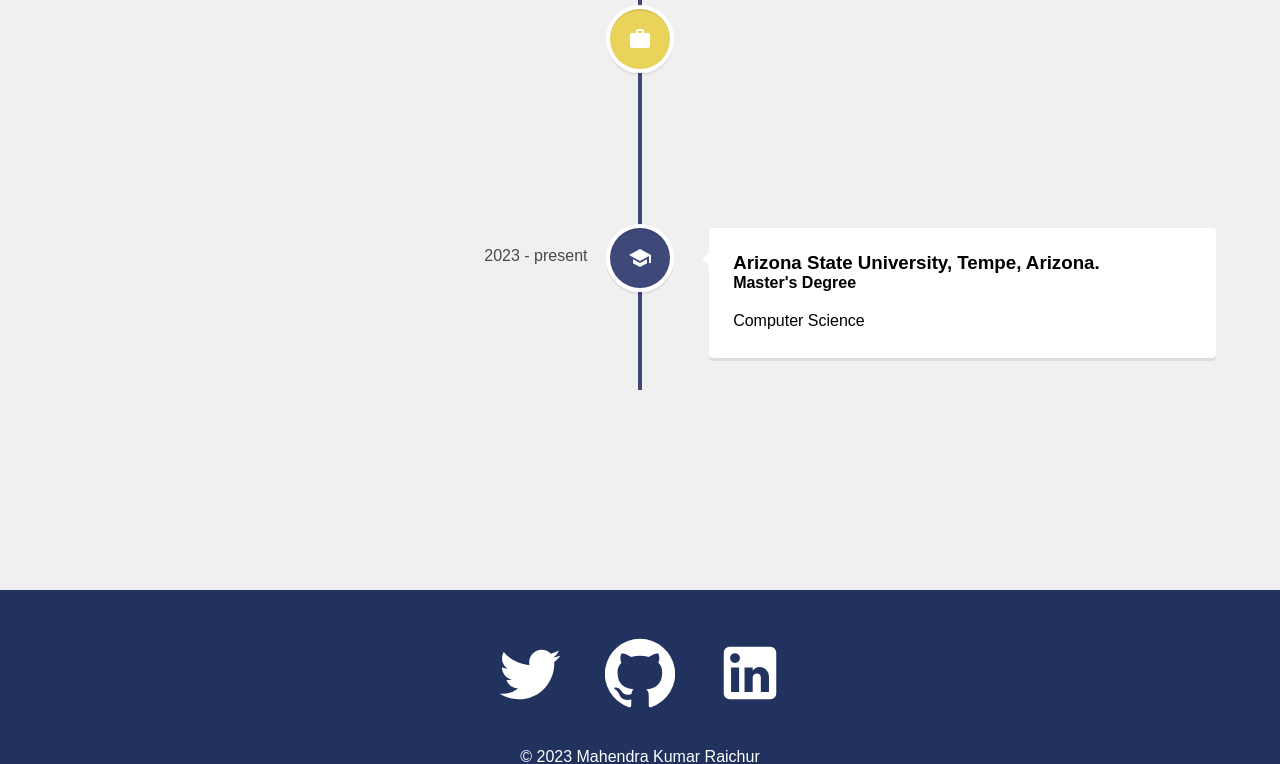
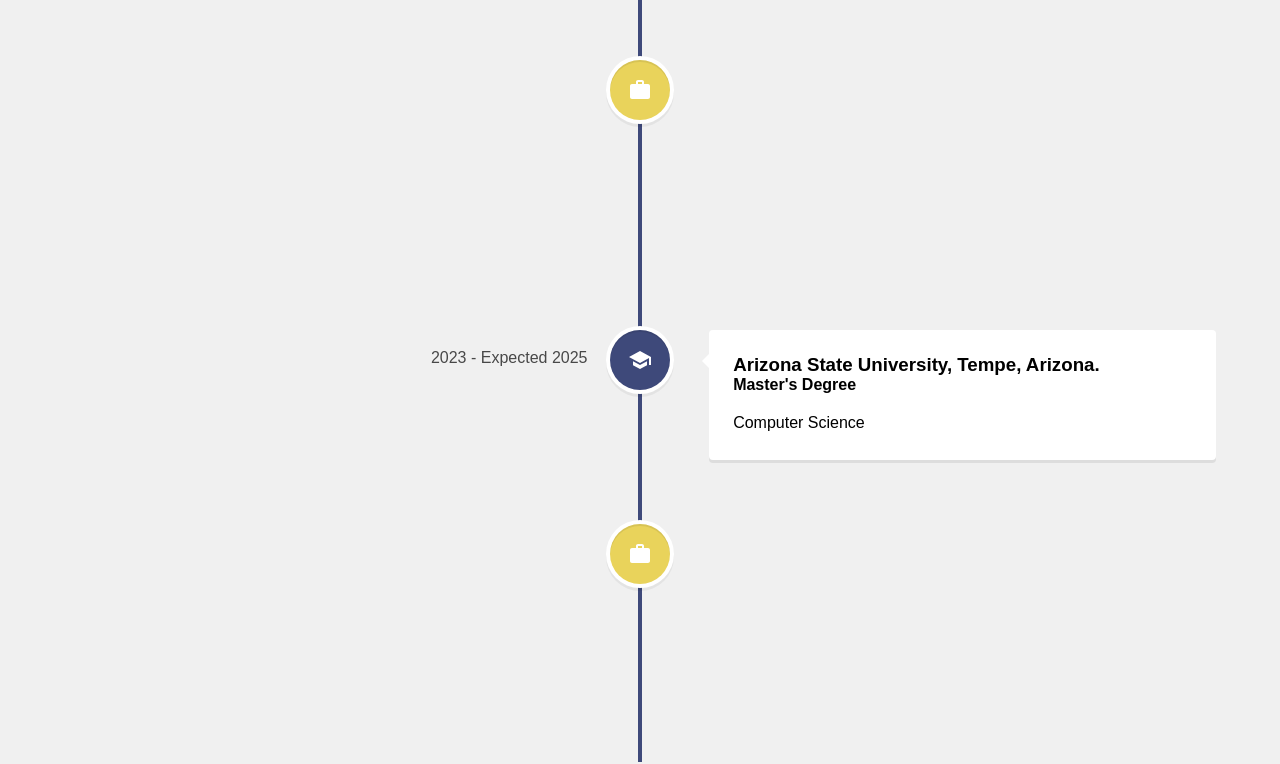
Before and after one commit to Mahendra14/Mahendra-Portfolio, a React (Create React App) app: page /experience in a window 1280 px wide. Shown: the part 536-1300 px from the top of the page. Built offline with nearby package versions, Linux system fonts and the light colour scheme.

Commit message:
Updating the experience fields and the tools

```diff
--- a/src/pages/Experience.js
+++ b/src/pages/Experience.js
@@ -39,7 +39,7 @@ function Experience() {
           <h4 className="vertical-timeline-element-subtitle">
             Hyderabad, India.
           </h4>
-          <p>Developed the API Automation POC from Scratch using React and SpringBoot,  which reduced the release time by 60%.</p>
+          <p>Conceptualized an automated API release prototype, automated Oracle Cloud Gateways, improved CI/CD processes, boosting productivity and efficiency by 20%, earning "Best Employee of the Month" in March 2021.</p>
         </VerticalTimelineElement>
 
         <VerticalTimelineElement
@@ -55,12 +55,11 @@ function Experience() {
             Hyderabad, India.
           </h4>
           <p>
-            Helped the team launch 2 major releases and 5 minor releases by working both in the front-end, back-end and devops.
-          </p>
+            Developed an ELK dashboard, engineered a SaaS billing module, led a GraphQL streaming initiative, revamped IAM security, and drove Agile practices as a Scrum Master, boosting overall performance and security.         </p>
         </VerticalTimelineElement>
         <VerticalTimelineElement
           className="vertical-timeline-element--education"
-          date="2023 - present"
+          date="2023 - Expected 2025"
           iconStyle={{ background: "#3e497a", color: "#fff" }}
           icon={<SchoolIcon />}
         >
@@ -73,6 +72,22 @@ function Experience() {
 
           <p> Computer Science</p>
         </VerticalTimelineElement>
+        <VerticalTimelineElement
+          className="vertical-timeline-element--work"
+          date="2024"
+          iconStyle={{ background: "#e9d35b", color: "#fff" }}
+          icon={<WorkIcon />}
+        >
+          <h3 className="vertical-timeline-element-title">
+            Data Science Intern - Master Electronics
+          </h3>
+          <h4 className="vertical-timeline-element-subtitle">
+            Phoenix, Arizona.
+          </h4>
+          <p>
+            At Master Electronics, I optimized workflows by integrating Databricks, automated 70% of purchase order extraction, reduced pricing errors by 10%, and improved AI model accuracy and speed using PySpark and Databricks.
+          </p>
+        </VerticalTimelineElement>
       </VerticalTimeline>
     </div>
   );
--- a/src/pages/Home.js
+++ b/src/pages/Home.js
@@ -27,22 +27,22 @@ function Home() {
         <h2> Hi, I'm Mahendra Kumar Raichur</h2>
         <div className="prompt">
           <p>A Full Stack Developer with a passion for learning and creating.</p>
-          <LinkedInIcon onClick={() => handleIconClick('https://www.linkedin.com/in/mahendra-raichur/')}/>
+          <LinkedInIcon onClick={() => handleIconClick('https://www.linkedin.com/in/mahendra-raichur/')} />
           <EmailIcon onClick={handleEmailClick} />
-          <GithubIcon onClick={() => handleIconClick('https://github.com/Mahendra14')}/>
-          <br/>
-            <span style={{ display: 'flex', gap: '10px' }}>
-          <DownloadButton name="View Resume" resumeLink={"https://docs.google.com/document/d/1n0wyhQ3wiLRLtXh4dO0qLQFaTjMb7mRB/edit?usp=sharing&ouid=117966507979020320122&rtpof=true&sd=true"}/>
-            <DownloadButton name="Download Resume" isArrow="True" resumeLink={`https://drive.google.com/uc?export=download&id=1n0wyhQ3wiLRLtXh4dO0qLQFaTjMb7mRB`}/>
-            </span>
+          <GithubIcon onClick={() => handleIconClick('https://github.com/Mahendra14')} />
+          <br />
+          <span style={{ display: 'flex', gap: '10px' }}>
+            <DownloadButton name="View Resume" resumeLink={"https://docs.google.com/document/d/1n0wyhQ3wiLRLtXh4dO0qLQFaTjMb7mRB/edit?usp=sharing&ouid=117966507979020320122&rtpof=true&sd=true"} />
+            <DownloadButton name="Download Resume" isArrow="True" resumeLink={`https://drive.google.com/uc?export=download&id=1n0wyhQ3wiLRLtXh4dO0qLQFaTjMb7mRB`} />
+          </span>
         </div>
       </div>
       <div className="skills">
         <h1> Skills</h1>
         <ol className="list">
-        <li className="item">
+          <li className="item">
             <h2>Languages</h2>
-            <span>JavaScript, Java, Python, TypeScript, Go, C, C++, SQL, Ruby</span>
+            <span>JavaScript, Java, Python, TypeScript, Go, C, SQL, Ruby</span>
           </li>
           <li className="item">
             <h2> Front-End</h2>
@@ -65,8 +65,14 @@ function Home() {
             </span>
           </li>
           <li className="item">
+            <h2>AI & Data Science</h2>
+            <span>
+              LlamaCloud, Unstructured, Hugging Face, A/B Testing, AI Model Development, Automation
+            </span>
+          </li>
+          <li className="item">
             <h2>Tools</h2>
-            <span>Elastic Search, Kibana, Kafka, LogStash, Grafana, Visual Studio, Agile, Scrum, JIRA</span>
+            <span>Elastic Search, Kibana, Kafka, LogStash, Grafana, Visual Studio, Agile, Scrum, JIRA, Data Bricks</span>
           </li>
         </ol>
       </div>
```
